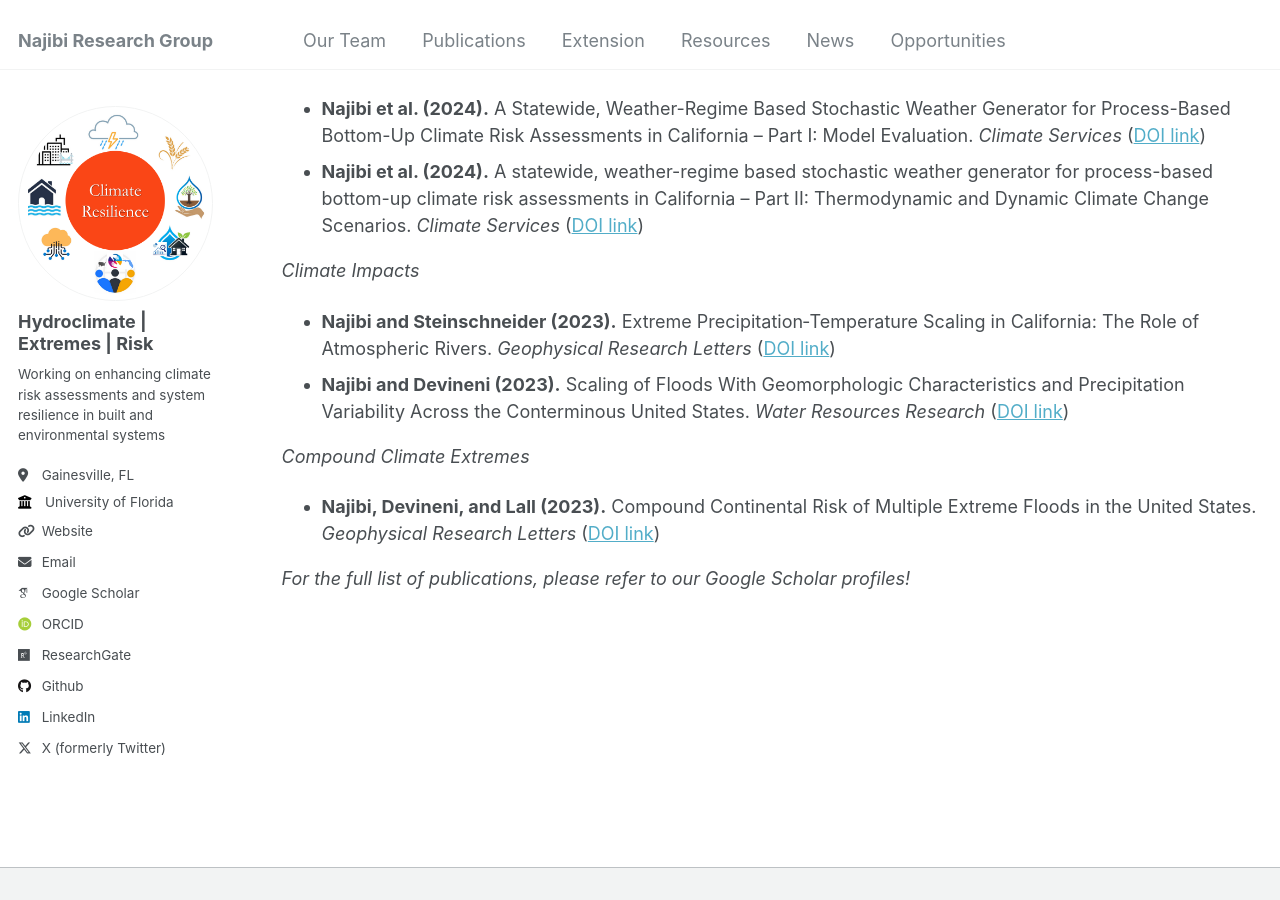
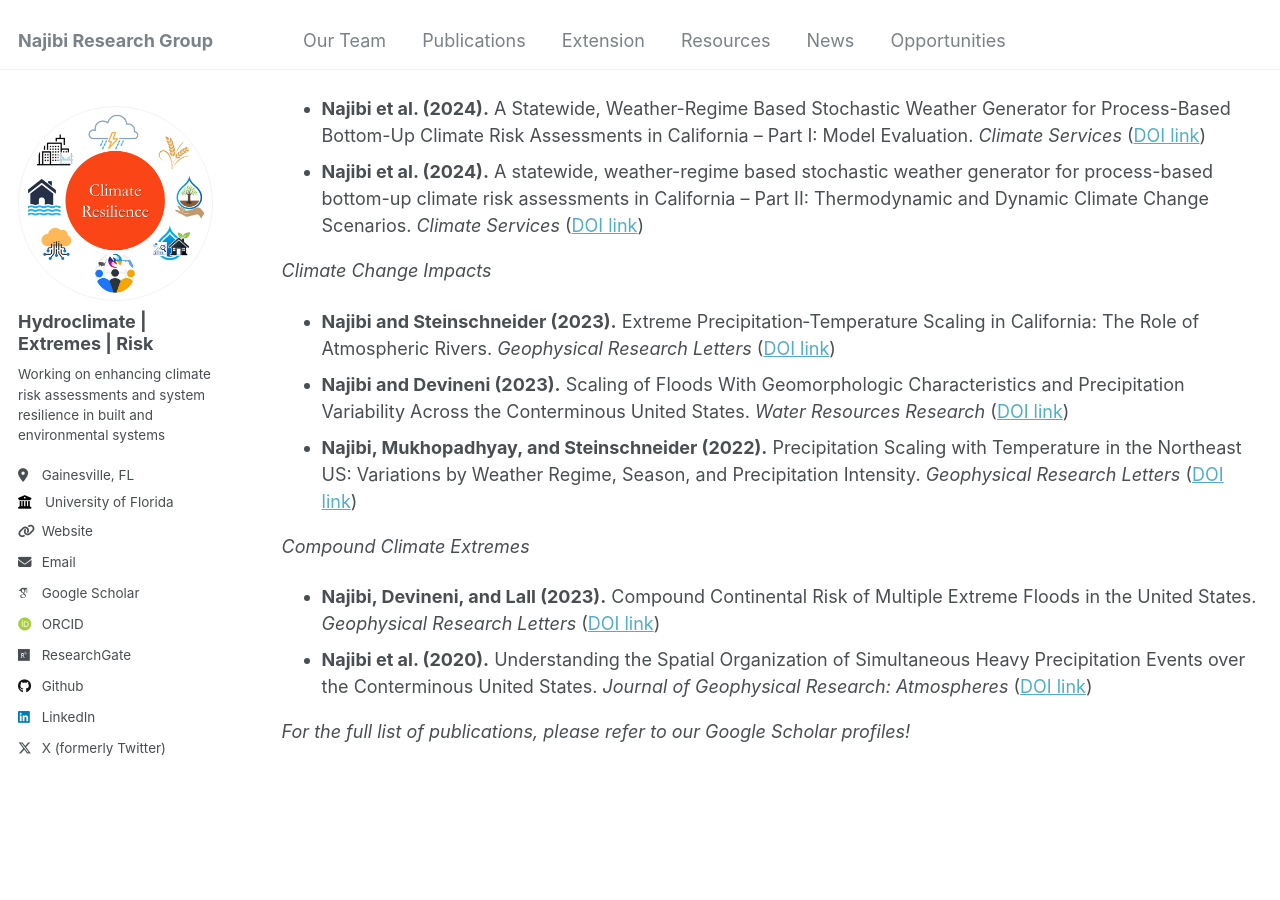
Before and after one commit to nassernajibi/lab, a Jekyll site: the page built from _pages/publications.md, in a window 1280 px wide and 900 px high, scrolled down 237 px. Built offline with Jekyll 4.4.1, drawn with Linux system fonts in a browser that asks for light colours; some web fonts are replaced.

Commit message:
Updating Pubs

```diff
--- a/_pages/publications.md
+++ b/_pages/publications.md
@@ -13,12 +13,14 @@ _Climate Resilience_
 - **Najibi et al. (2024).** A Statewide, Weather-Regime Based Stochastic Weather Generator for Process-Based Bottom-Up Climate Risk Assessments in California – Part I: Model Evaluation. *Climate Services* ([DOI link](https://doi.org/10.1016/j.cliser.2024.100489))
 - **Najibi et al. (2024).** A statewide, weather-regime based stochastic weather generator for process-based bottom-up climate risk assessments in California – Part II: Thermodynamic and Dynamic Climate Change Scenarios. *Climate Services* ([DOI link](https://doi.org/10.1016/j.cliser.2024.100485))
 
-_Climate Impacts_
+_Climate Change Impacts_
 - **Najibi and Steinschneider (2023).** Extreme Precipitation‐Temperature Scaling in California: The Role of Atmospheric Rivers. *Geophysical Research Letters* ([DOI link](https://doi.org/10.1029/2023GL104606))
 - **Najibi and Devineni (2023).** Scaling of Floods With Geomorphologic Characteristics and Precipitation Variability Across the Conterminous United States. *Water Resources Research* ([DOI link](https://doi.org/10.1029/2022WR032815))
+- **Najibi, Mukhopadhyay, and Steinschneider (2022).** Precipitation Scaling with Temperature in the Northeast US: Variations by Weather Regime, Season, and Precipitation Intensity. *Geophysical Research Letters* ([DOI link](Precipitation Scaling with Temperature in the Northeast US: Variations by Weather Regime, Season, and Precipitation Intensity))
 
 _Compound Climate Extremes_
 - **Najibi, Devineni, and Lall (2023).** Compound Continental Risk of Multiple Extreme Floods in the United States. *Geophysical Research Letters* ([DOI link](https://doi.org/10.1029/2023GL105297))
+- **Najibi et al. (2020).** Understanding the Spatial Organization of Simultaneous Heavy Precipitation Events over the Conterminous United States. *Journal of Geophysical Research: Atmospheres* ([DOI link](https://doi.org/10.1029/2020JD033036))
 
 
 *For the full list of publications, please refer to our Google Scholar profiles!*
```
